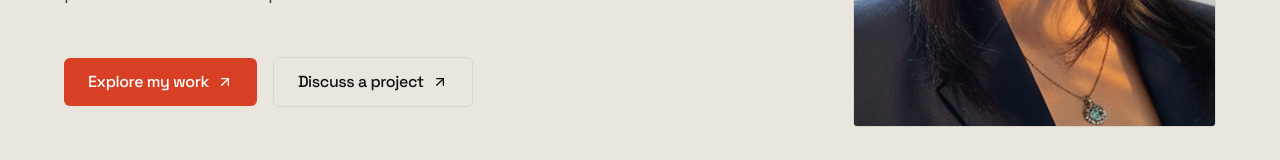
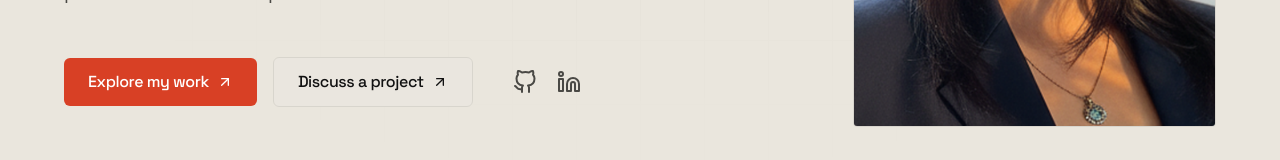
Before and after one commit to DecodeDebangi/portfolio-2026, a Next.js app: page / in a window 1280 px wide. Shown: the part 600-760 px from the top of the page. Built offline with nearby package versions, Linux system fonts and the light colour scheme.

Commit message:
Fix cursor stability and add GitHub/LinkedIn icons to Hero Section

```diff
--- a/src/components/CustomCursor.tsx
+++ b/src/components/CustomCursor.tsx
@@ -16,15 +16,13 @@ export function CustomCursor() {
     const updateMousePosition = (e: MouseEvent) => {
       setMousePosition({ x: e.clientX, y: e.clientY });
       if (!isVisible) setIsVisible(true);
-    };
 
-    const handleMouseOver = (e: MouseEvent) => {
       const target = e.target as HTMLElement;
-      // Check if hovering over a clickable element
       if (
         target.closest("a") ||
         target.closest("button") ||
-        target.closest("[role='button']")
+        target.closest("[role='button']") ||
+        target.closest("img")
       ) {
         setIsHovering(true);
       } else {
@@ -35,12 +33,10 @@ export function CustomCursor() {
     const handleMouseLeave = () => setIsVisible(false);
 
     window.addEventListener("mousemove", updateMousePosition);
-    window.addEventListener("mouseover", handleMouseOver);
     document.addEventListener("mouseleave", handleMouseLeave);
 
     return () => {
       window.removeEventListener("mousemove", updateMousePosition);
-      window.removeEventListener("mouseover", handleMouseOver);
       document.removeEventListener("mouseleave", handleMouseLeave);
       document.documentElement.classList.remove("md:cursor-none");
     };
--- a/src/components/HeroSection.tsx
+++ b/src/components/HeroSection.tsx
@@ -2,6 +2,20 @@
 
 import { portfolioConfig } from "@/config/portfolio";
 import { ArrowUpRight, ArrowDown } from "lucide-react";
+
+const GithubIcon = ({ className }: { className?: string }) => (
+  <svg className={className} viewBox="0 0 24 24" fill="none" stroke="currentColor" strokeWidth="2" strokeLinecap="round" strokeLinejoin="round">
+    <path d="M9 19c-5 1.5-5-2.5-7-3m14 6v-3.87a3.37 3.37 0 0 0-.94-2.61c3.14-.35 6.44-1.54 6.44-7A5.44 5.44 0 0 0 20 4.77 5.07 5.07 0 0 0 19.91 1S18.73.65 16 2.48a13.38 13.38 0 0 0-7 0C6.27.65 5.09 1 5.09 1A5.07 5.07 0 0 0 5 4.77a5.44 5.44 0 0 0-1.5 3.78c0 5.42 3.3 6.61 6.44 7A3.37 3.37 0 0 0 9 18.13V22" />
+  </svg>
+);
+
+const LinkedinIcon = ({ className }: { className?: string }) => (
+  <svg className={className} viewBox="0 0 24 24" fill="none" stroke="currentColor" strokeWidth="2" strokeLinecap="round" strokeLinejoin="round">
+    <path d="M16 8a6 6 0 0 1 6 6v7h-4v-7a2 2 0 0 0-2-2 2 2 0 0 0-2 2v7h-4v-7a6 6 0 0 1 6-6z" />
+    <rect x="2" y="9" width="4" height="12" />
+    <circle cx="4" cy="4" r="2" />
+  </svg>
+);
 
 export function HeroSection() {
   return (
@@ -45,6 +59,27 @@ export function HeroSection() {
               Discuss a project
               <ArrowUpRight className="ml-2 w-4 h-4" />
             </a>
+
+            <div className="flex items-center space-x-5 sm:ml-4 pt-2 sm:pt-0 px-2">
+              <a
+                href={portfolioConfig.socials.github}
+                target="_blank"
+                rel="noopener noreferrer"
+                className="text-foreground-muted hover:text-foreground transition-colors focus-visible:outline-none focus-visible:ring-2 focus-visible:ring-accent rounded-sm"
+                aria-label="GitHub"
+              >
+                <GithubIcon className="w-6 h-6" />
+              </a>
+              <a
+                href={portfolioConfig.socials.linkedin}
+                target="_blank"
+                rel="noopener noreferrer"
+                className="text-foreground-muted hover:text-foreground transition-colors focus-visible:outline-none focus-visible:ring-2 focus-visible:ring-accent rounded-sm"
+                aria-label="LinkedIn"
+              >
+                <LinkedinIcon className="w-6 h-6" />
+              </a>
+            </div>
           </div>
 
           <div className="pt-4 flex items-center space-x-2 text-xs font-mono text-foreground-meta tracking-wide">
```
